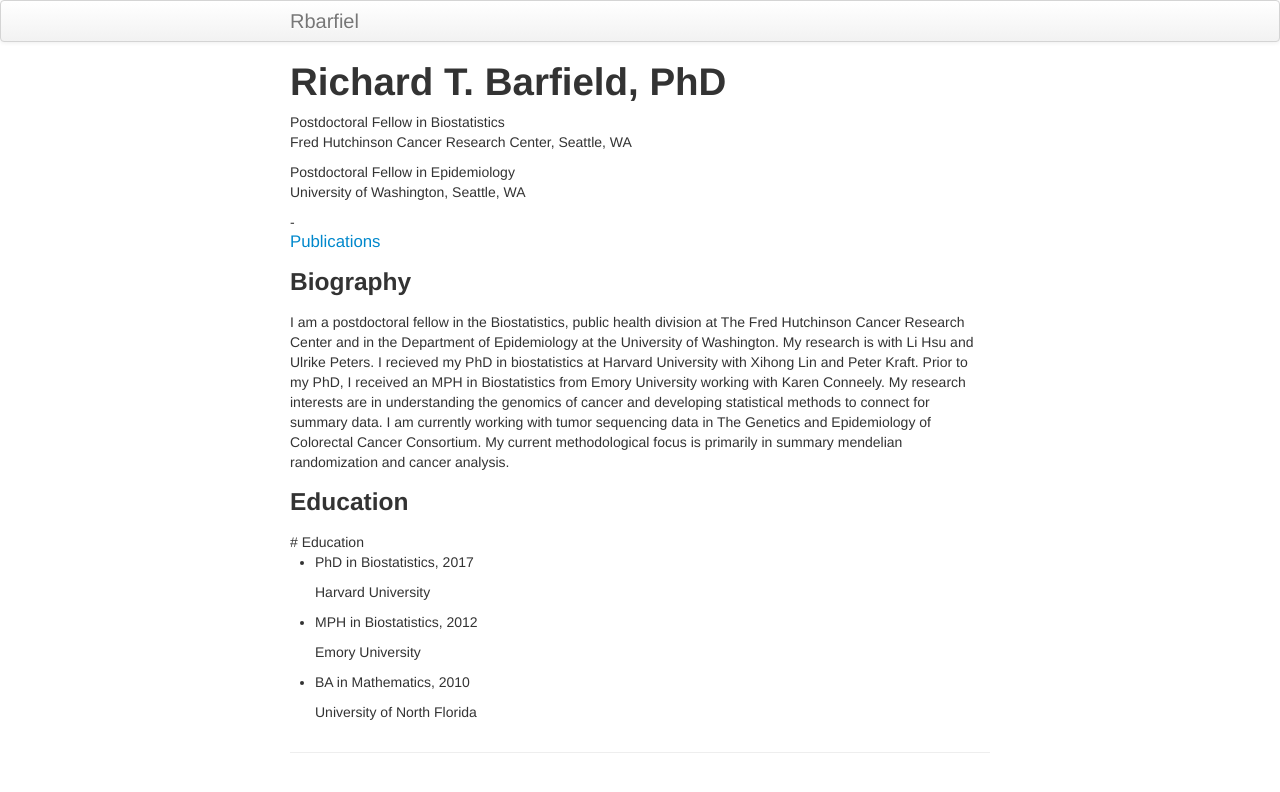
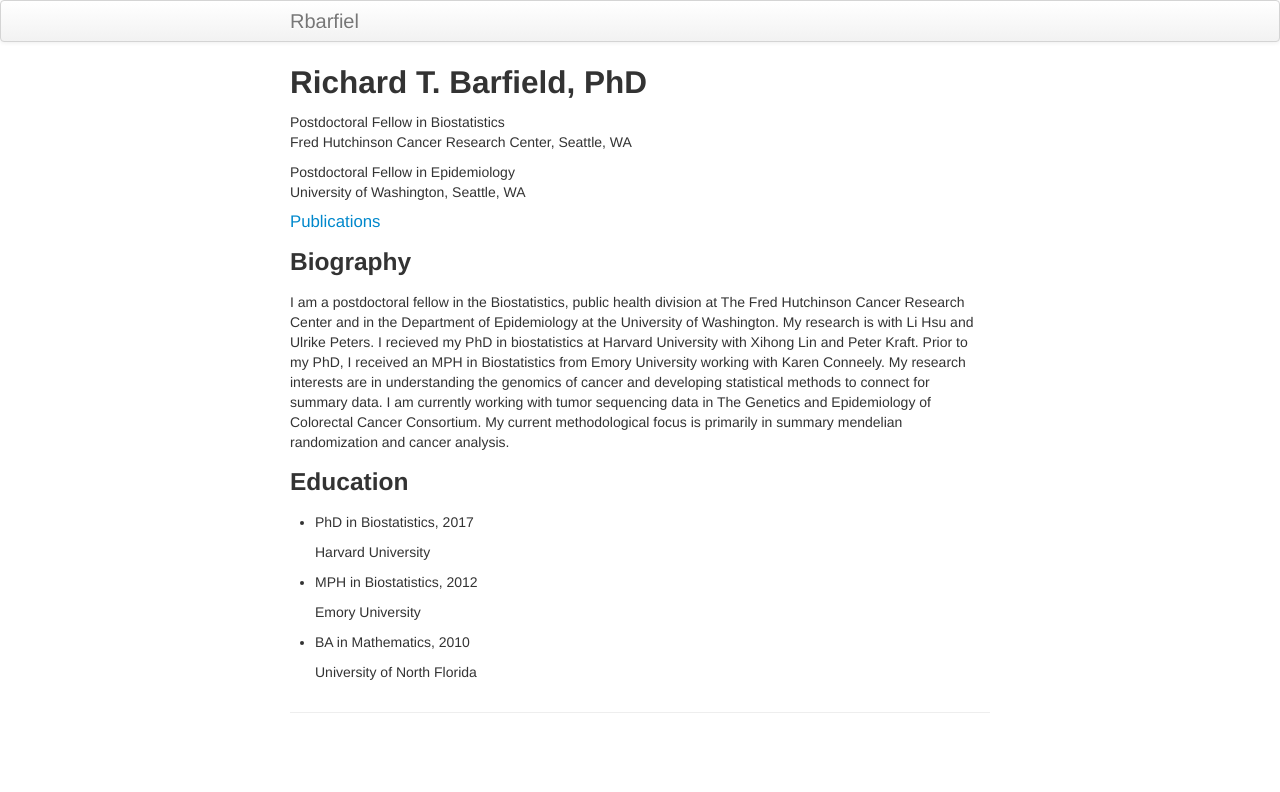
Before and after one commit to rbarfield/Barfield_website, a Jekyll site: the page built from index.md, in a window 1280 px wide. Shown: the top 792 px of the page. Built offline with Jekyll 4.4.1, drawn with Linux system fonts in a browser that asks for light colours.

Commit message:
Initial commit

```diff
--- a/index.md
+++ b/index.md
@@ -7,23 +7,18 @@ title: Richard T. Barfield, PhD
 
 <html lang="en-us">
 <div class="blurb">
-	<h1>Richard T. Barfield, PhD</h1>
+	<h2>Richard T. Barfield, PhD</h2>
 	<p>Postdoctoral Fellow in Biostatistics <br> Fred Hutchinson Cancer Research Center, Seattle, WA </p>
         <p>Postdoctoral Fellow in Epidemiology <br> University of Washington, Seattle, WA </p>
 </div><!-- /.blurb -->
 
-
-
-- <p class="view"><a href="pages/publications.html"> <big>Publications</big> </a></p>
-
-
+<p class="view"><a href="pages/publications.html"> <big>Publications</big> </a></p>
 
 <h3 id="biography">Biography</h3>
 
 <p>I am a postdoctoral fellow in the Biostatistics, public health division at The Fred Hutchinson Cancer Research Center and in the Department of Epidemiology at the University of Washington. My research is with Li Hsu and Ulrike Peters. I recieved my PhD in biostatistics at Harvard University with Xihong Lin and Peter Kraft. Prior to my PhD, I received an MPH in Biostatistics from Emory University working with Karen Conneely. My research interests are in understanding the genomics of cancer and developing statistical methods to connect for summary data. I am currently working with tumor sequencing data in The Genetics and Epidemiology of Colorectal Cancer Consortium.  My current methodological focus is primarily in summary mendelian randomization and cancer analysis.</p>
 
 <h3 id="education">Education</h3>
-# Education
       <div class="col-sm-7">
         <ul class="ul-edu fa-ul">
 
```
